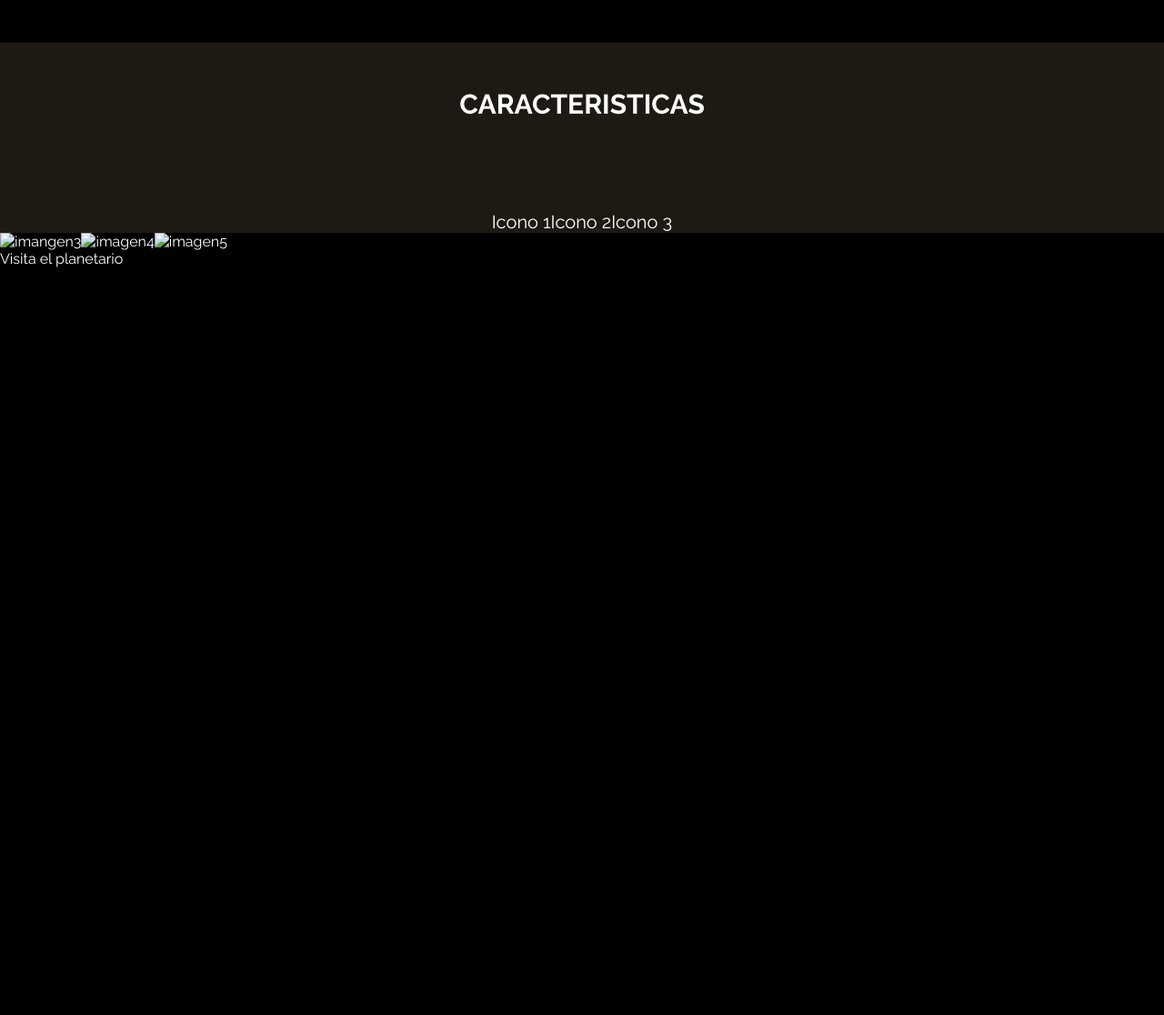
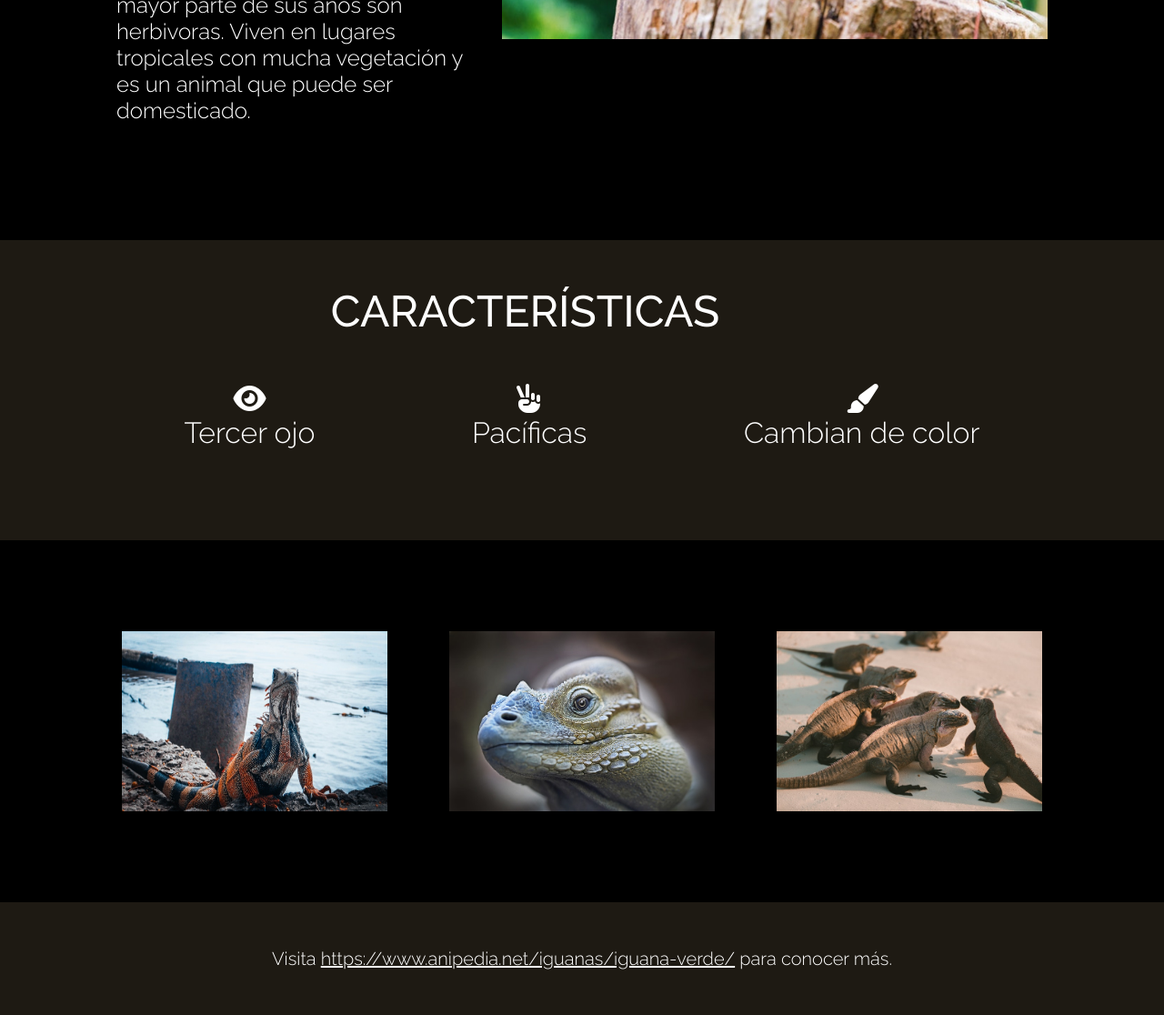
Before and after one commit to DavidPichardoToyo/IguanaPage, a plain HTML site: page index.html in a window 1280 px wide. Shown: the part 1367-2483 px from the top of the page at 91% size. Before the commit the page ends 1661 px from the top, so only its background shows below. Drawn offline with Linux system fonts and the light colour scheme.

Commit message:
Desafío 2

```diff
--- a/assets/css/estilos.css
+++ b/assets/css/estilos.css
@@ -8,48 +8,93 @@
     padding: 0;
 }
 
-html, body {
-    height: 100%;
-}
-
 body {
     font-family: Raleway;
-    color: white;
-    background-color: black;
+    font-optical-sizing: auto;
+    color: #ffffff;
+    font-weight: 100;
+    background-color: #000000;
 }
 
 header {
     text-align: center;
-    padding-bottom: 20px;
+    font-weight: 500;
+    padding: 30px;
+    font-size: 50px;
+
 }
 
 header img {
     width: 100%;
+    height: auto;
 }
 
 .descripcion {
     display: flex;
-    padding: 50px;
-    text-align: left;
+    flex-direction: row;
+    color: #ffffff;
+    font-size: x-large;
+    justify-content: space-around;
+    padding: 10%;
+    margin: 0 auto;
+    font-weight: 300;
 }
 
 .descripcion img {
-    width: 600px;
-}
+    width: 25em;
+    margin-left: 1em;
 
-.descripcion p {
-    padding-top: 120px;
 }
 
 .caracteristicas {
     text-align: center;
     background-color: #1e1a13;
-    font-size: 20px;
-    padding-top: 50px;
+    color: #ffffff;
+    font-size: xx-large;
+    padding: 50px;
 }
 
+.caracteristicas h2{
+    margin-right: 125px;
+    font-weight: 500;
+}
 .contenedor-iconos {
     display: flex;
     justify-content: center;
-    padding-top: 100px;
+    justify-content: space-evenly;
+    padding-top: 50px;
+    padding-bottom: 50px;
+    gap: 20px;
+    font-weight: 300;
+ }
+
+.imagenes {
+    display: flex;
+    justify-content: space-around;
+    flex-wrap: wrap;
+    padding: 100px;
 }
+
+.iguanass img {
+    max-width: 100%;
+    margin: auto;
+    height: 100%;
+}
+
+.iguanass {
+    width: 27%;
+}
+
+.footer {
+    justify-content: center;
+    background-color: #1e1a13;
+    color: #ffffff;
+    text-align: center;
+    font-size: 20px;
+    padding: 50px;
+    font-weight: 300;
+}
+
+.footer a {
+    color: #ffffff;
+}
--- a/index.html
+++ b/index.html
@@ -5,33 +5,55 @@
     <meta name="viewport" content="width=device-width, initial-scale=1.0">
     <title>Iguana Page</title>
     <link rel="stylesheet" href="assets/css/estilos.css">
-
+    <script src="https://kit.fontawesome.com/2d35188f5a.js" crossorigin="anonymous"></script>
 </head>
 <body>
     <header>
         <h1>IGUANAS</h1>
         <section>
-            <img src="assets/img/iguana 1.jpg" alt="iguana 1">
+            <img src="assets/img/bg-header.jpg" alt="iguana">
         </section>
     </header>
     <section class="descripcion">
-        <p>Lorem ipsum dolor sit, amet consectetur adipisicing elit. Nobis a eos repellat architecto aut eveniet temporibus tempore eaque blanditiis ipsum. Cumque, impedit hic voluptatem sit neque voluptatibus modi libero cupiditate?</p>
-        <img src="assets/img/iguana 2.jpg" alt="iguana2">
-    </section>
-    <section class="caracteristicas">
-        <h2>CARACTERISTICAS</h2>
-        <div class="contenedor-iconos">
-            <p>Icono 1</p>
-            <p>Icono 2</p>
-            <p>Icono 3</p>
+        <div>
+            <p>La iguana es un reptil perteneciente a la familia Iguanadie. Su tamaño está entre los 15 cm hasta los 2 metros de largo y puede llegar a pesar unos 15 kg. Cuando están jóvenes tienen una coloración con tonos verdes y al ir madurando predominan un color grisáceo con crestas o espinas en su espalda.</p><br>
+            <p>La alimentación de la iguana variado según su etapa de vida, pero la mayor parte de sus años son herbivoras. Viven en lugares tropicales con mucha vegetación y es un animal que puede ser domesticado.</p>
+        </div>
+        <div>
+            <img src="assets/img/iguana-1.jpg" alt="iguana-1">
         </div>
     </section>
 
-    <section>
-        <img src="assets/img/imagen 3" alt="imangen3"><img src="assets/img/imagen4" alt="imagen4"><img src="assets/img/imagen5" alt="imagen5">
+    <section class="caracteristicas">
+        <h2>CARACTERÍSTICAS</h2>
+            <div class="contenedor-iconos">
+                <div>
+                    <i class="fa-solid fa-eye"></i>
+                    <p>Tercer ojo</p>
+                </div>
+                <div>
+                    <i class="fa-solid fa-hand-peace"></i>
+                    <p>Pacíficas</p>
+                </div>
+                <div>
+                    <i class="fa-solid fa-paintbrush"></i>
+                    <p>Cambian de color</p>
+                </div>
     </section>
-    <footer>
-        <p>Visita el planetario</p>
+
+    <section class="imagenes">
+        <div class="iguanass">
+            <img src="assets/img/iguana-2.jpg" alt="iguana-2">
+        </div>
+        <div class="iguanass">
+        <img src="assets/img/iguana-3.jpg" alt="iguana-3">
+        </div>
+        <div class="iguanass">
+            <img src="assets/img/iguana-4.jpg" alt="iguana-4">
+        </div>
+    </section>
+    <footer class="footer">
+        <p>Visita <a href="https://www.anipedia.net/iguanas/iguana-verde/">https://www.anipedia.net/iguanas/iguana-verde/</a> para conocer más.</p>
     </footer>
 
 
```
Also changed, not shown: assets/img/bg-header.jpg (added), assets/img/iguana 1.jpg (deleted), assets/img/iguana 2.jpg (deleted), assets/img/iguana 3.jpg (deleted), assets/img/iguana 4.jpg (deleted), assets/img/iguana 5.jpg (deleted), assets/img/iguana-1.jpg (added), assets/img/iguana-2.jpg (added), assets/img/iguana-3.jpg (added), assets/img/iguana-4.jpg (added).
